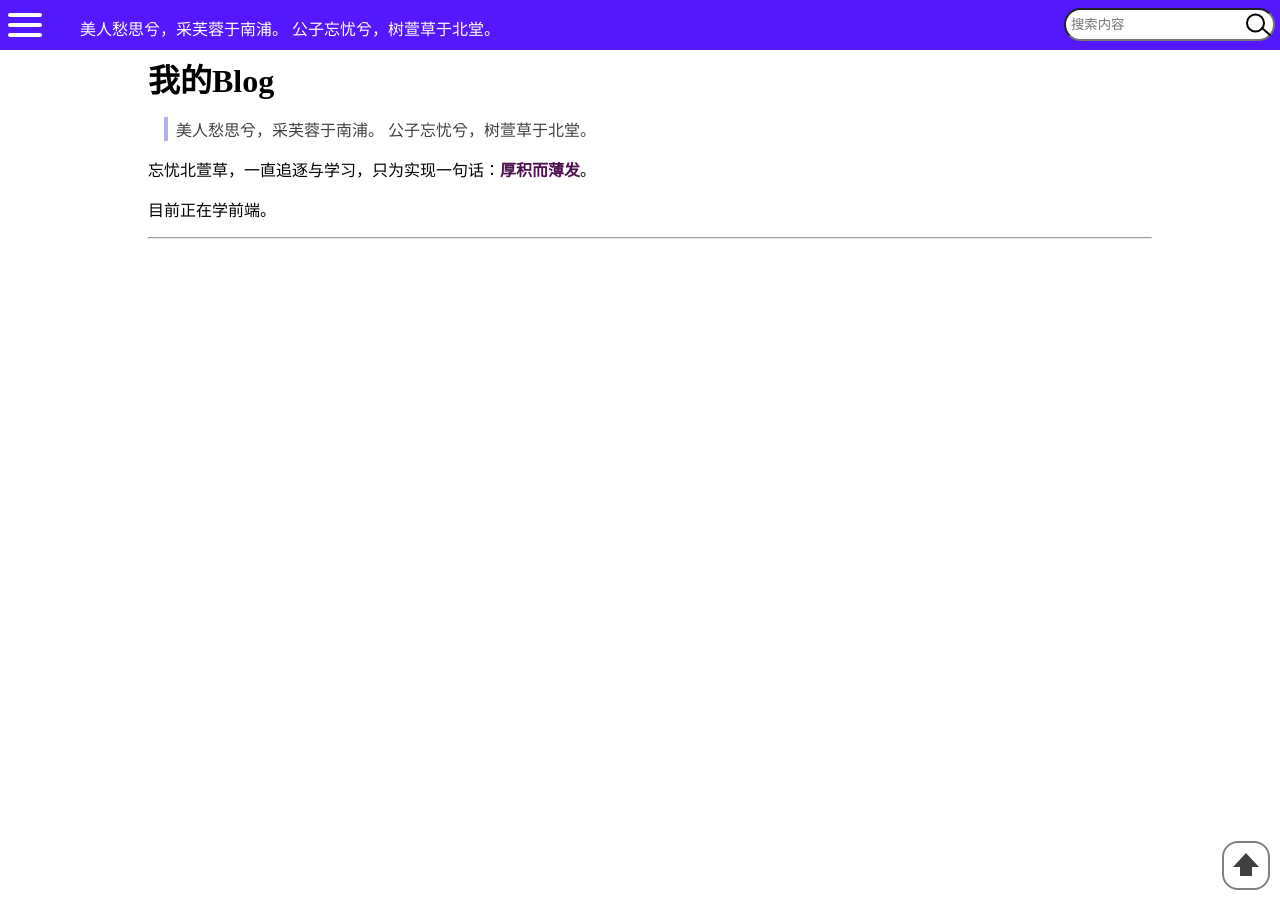
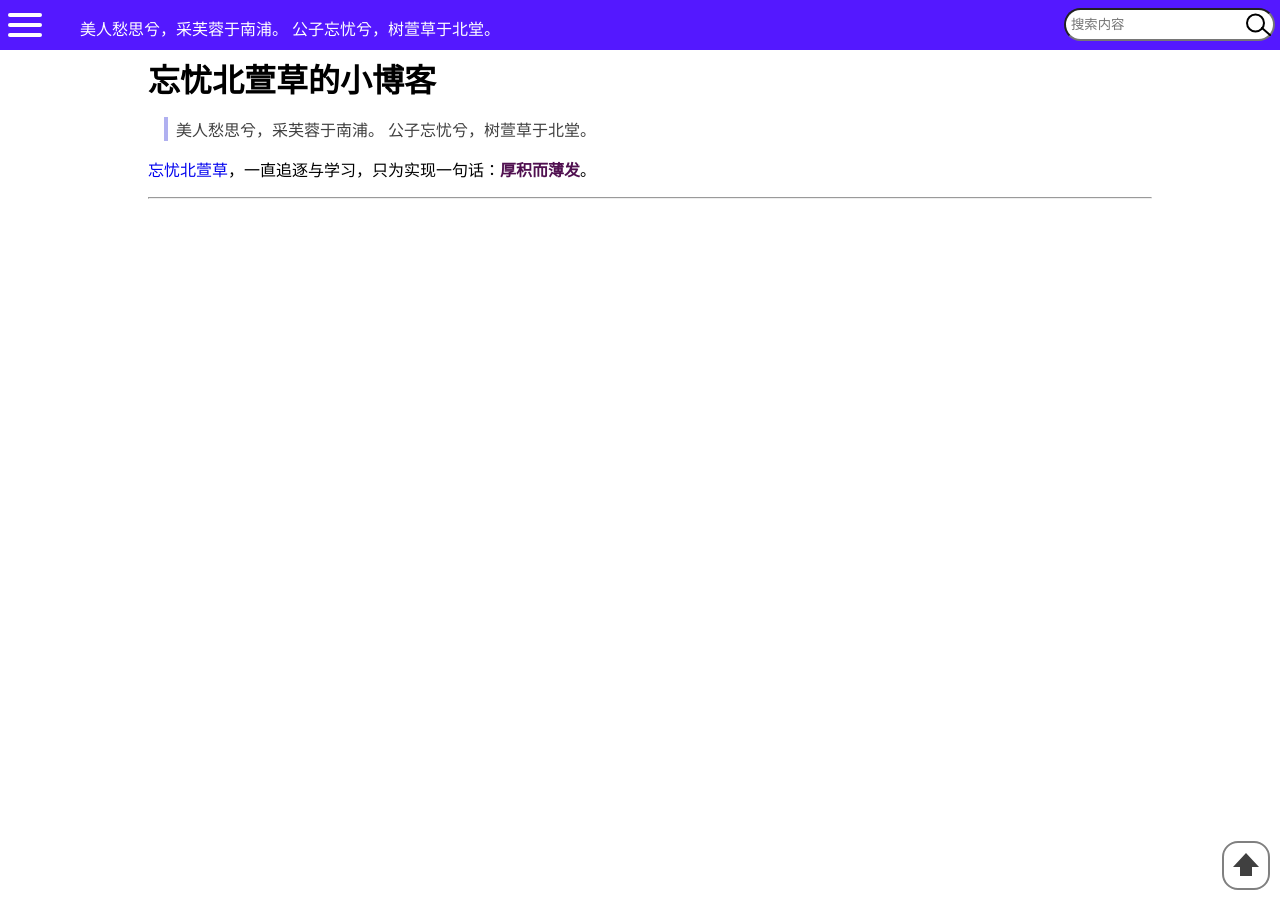
Before and after one commit to Wybxc/wybxc.github.io, a Jekyll site: the page built from index.md, in a window 1280 px wide. Built offline with Jekyll 4.4.1, drawn with Linux system fonts in a browser that asks for light colours.

Commit message:
update: index.md

```diff
--- a/index.md
+++ b/index.md
@@ -1,13 +1,14 @@
 ---
 layout: index
-title: 我的Blog
+title: 忘忧北萱草的小博客
 ---
 
 > 美人愁思兮，采芙蓉于南浦。
 > 公子忘忧兮，树萱草于北堂。
 
-忘忧北萱草，一直追逐与学习，只为实现一句话：**厚积而薄发**。
+<a href="https://github.com/Wybxc/wybxc.github.io" target="_blank" style="text-decoration: none">忘忧北萱草</a>，一直追逐与学习，只为实现一句话：**厚积而薄发**。
 
-目前正在学前端。
+
+
 
 ---
```
